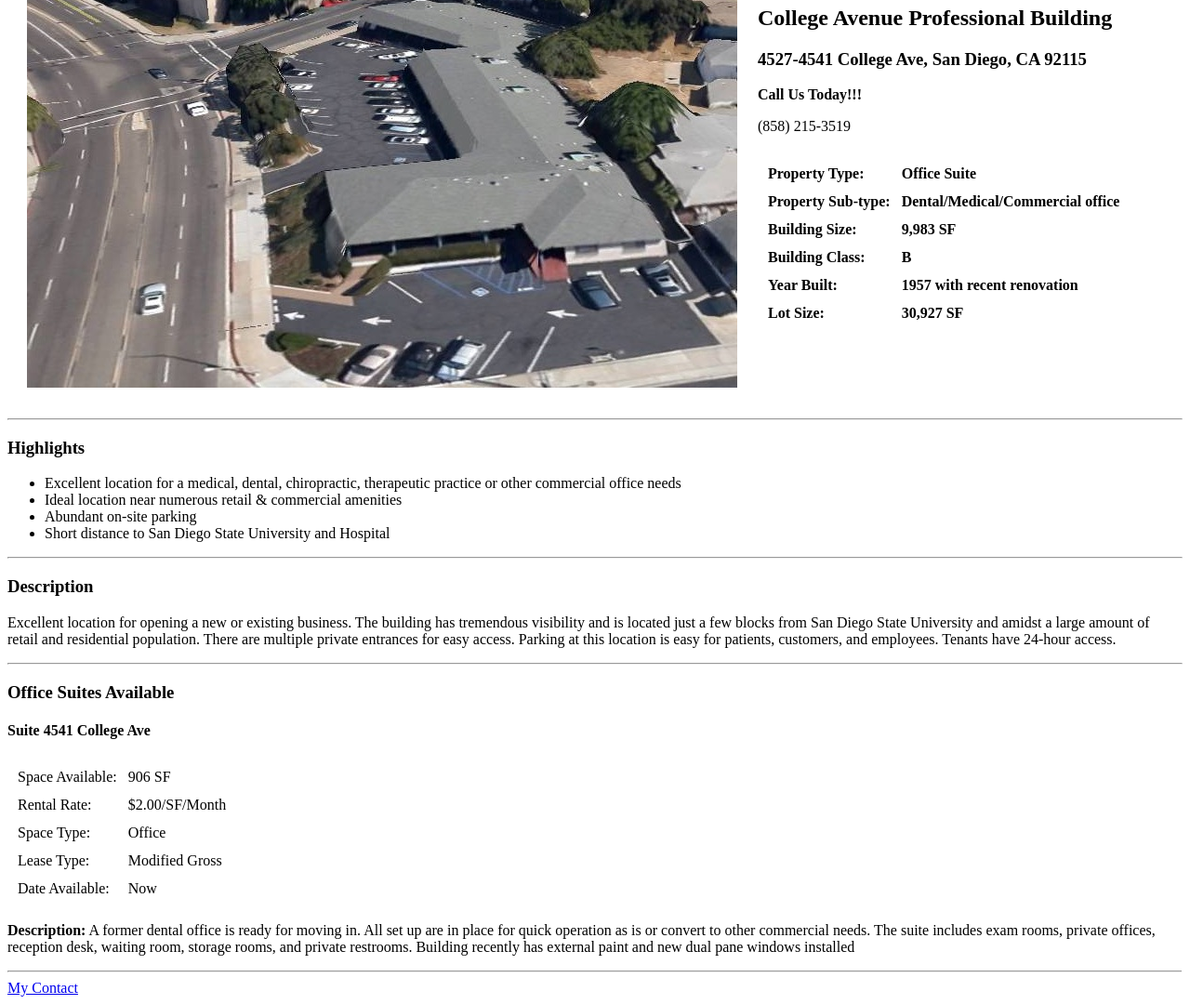
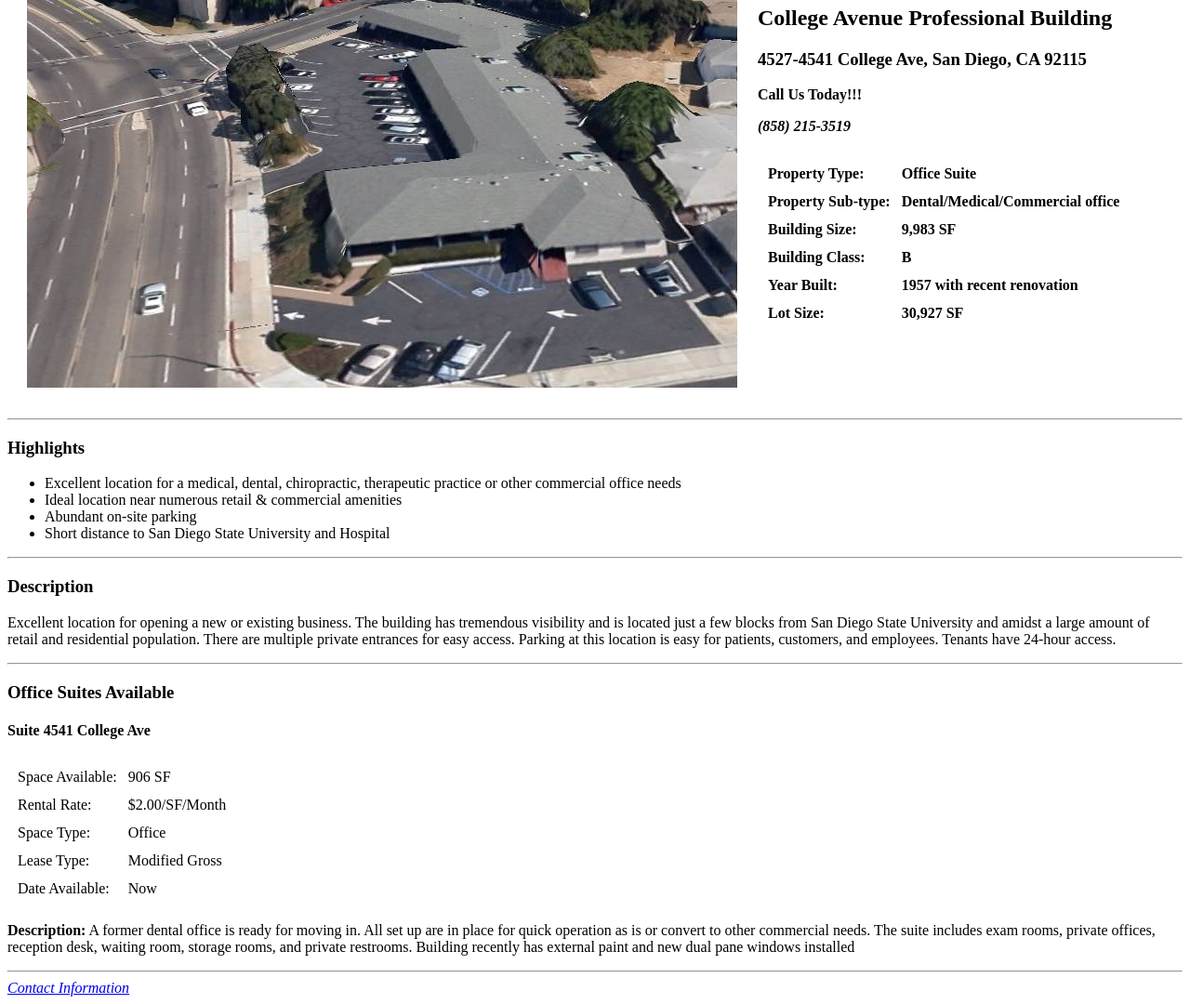
Before and after one commit to lhtnguyen1/test, a plain HTML site: page index.html in a window 1280 px wide. Shown: the part 180-1260 px from the top of the page at 93% size. Drawn offline with Linux system fonts and the light colour scheme.

Commit message:
Update index.html

```diff
--- a/index.html
+++ b/index.html
@@ -16,7 +16,7 @@
         <h2>College Avenue Professional Building</h2>
         <h3>4527-4541 College Ave, San Diego, CA 92115</h3>
         <p><b>Call Us Today!!! </b></p>
-        <p>(858) 215-3519</p>
+        <p><em><b>(858) 215-3519</b></em></p>
         <h4>
           <table cellspacing = 10>
             <tr>
@@ -91,7 +91,7 @@
   <p><strong>Description:</strong> A former dental office is ready for moving in. All set up are in place for quick operation as
     is or convert to other commercial needs. The suite includes exam rooms, private offices, reception desk, waiting room, storage rooms, and private restrooms. Building recently has external paint and new dual pane windows installed<br></p>
   <hr>
-<a href="Contact.html">My Contact</a>
+  <a href="Contact.html"><em>Contact Information</em></a>
 </body>
 
 </html>
```
